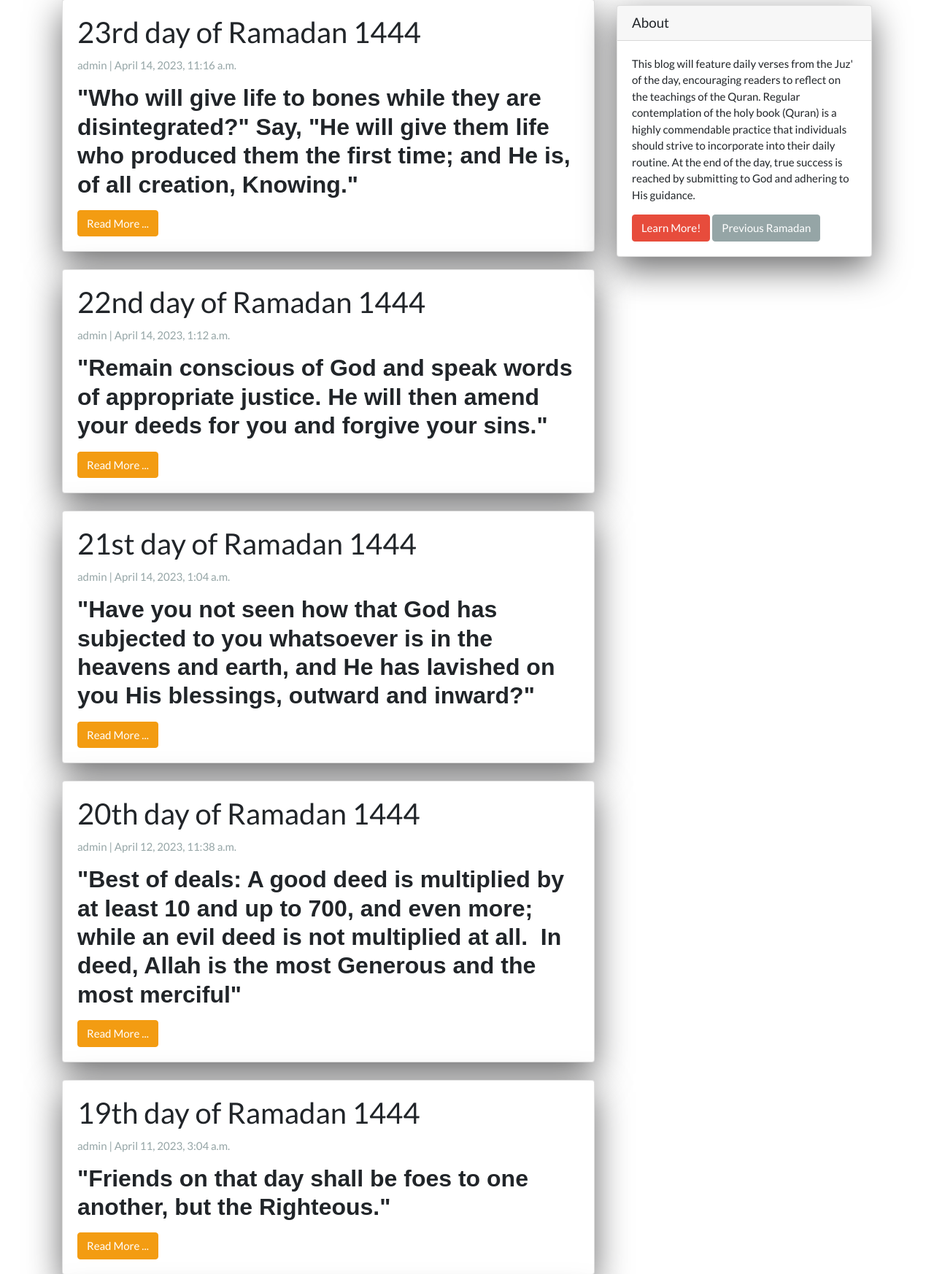
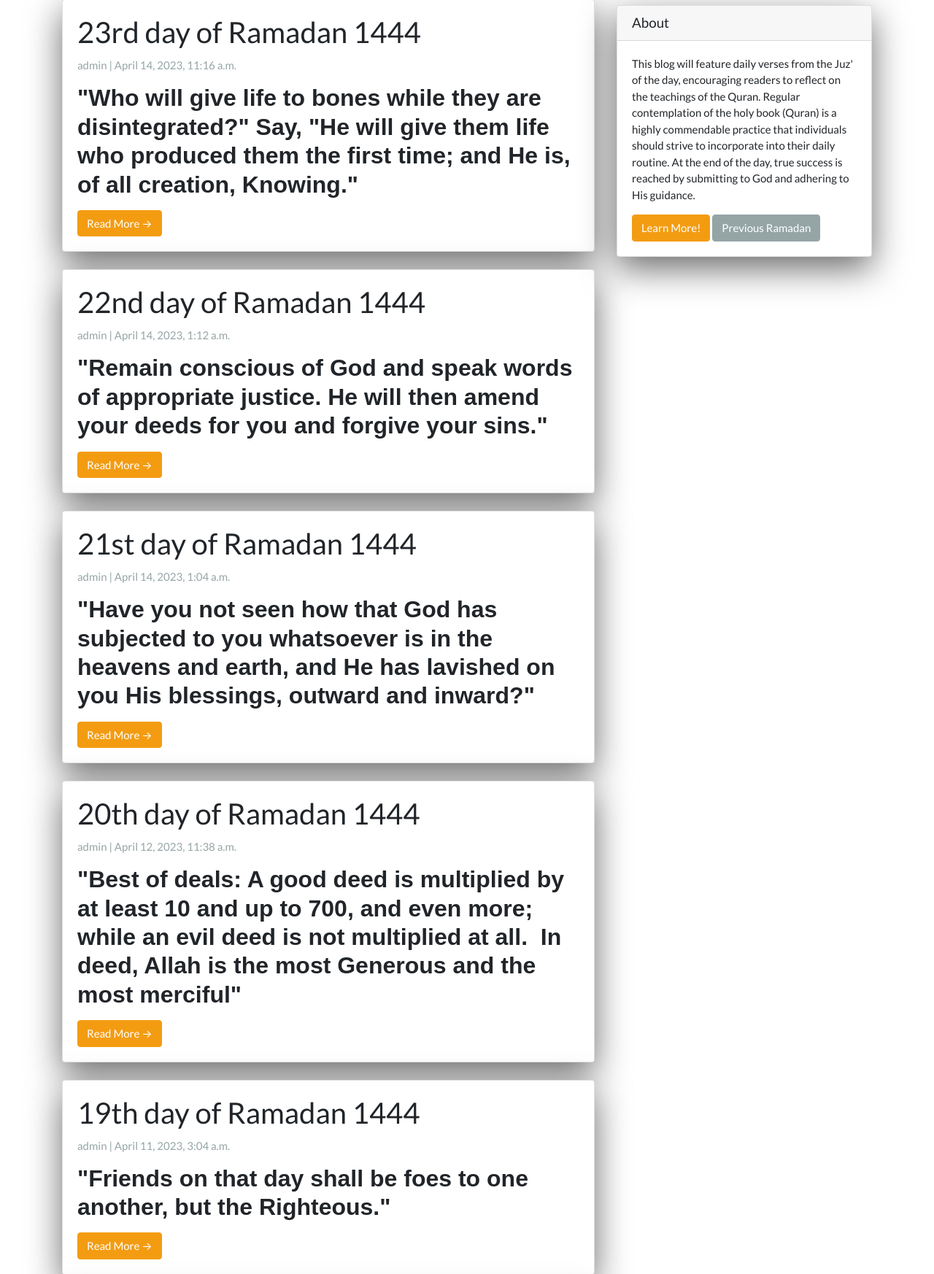
Before and after one commit to Redwa/QuranBlog, a Django app: page / in a window 1280 px wide. Shown: the part 212-1958 px from the top of the page at 73% size. Run offline with Django 3.2, Linux system fonts and the light colour scheme; data comes from the database, SQL or seed files in the repository; some libraries are stand-ins or nearby versions.

Commit message:
added btn-warning to sidebar and index right arrow

```diff
--- a/App/templates/index.html
+++ b/App/templates/index.html
@@ -23,7 +23,7 @@
           <h2 class="card-title">{{ post.title }}</h2>
           <p class="card-text text-muted h6">{{ post.author }} | {{ post.created_on}} </p>
           <p class="card-text">{{post.summary | safe}}</p> <!--lice:":200" -->
-          <a href="{% url 'post_detail' post.slug  %}" class="btn btn-warning">Read More ...</a>
+          <a href="{% url 'post_detail' post.slug  %}" class="btn btn-warning">Read More &RightArrow;</a>
         </div>
       </div>
       {% endfor %}
--- a/App/templates/sidebar.html
+++ b/App/templates/sidebar.html
@@ -12,7 +12,7 @@
     <h5 class="card-header">About</h5>
     <div class="card-body">
       <p class="card-text">This blog will feature daily verses from the Juz' of the day, encouraging readers to reflect on the teachings of the Quran.  Regular contemplation of the holy book (Quran) is a highly commendable practice that individuals should strive to incorporate into their daily routine.  At the end of the day, true success is reached by submitting to God and adhering to His guidance.</p>
-      <a href="https://www.altafsir.com/Languages.asp?LanguageID=2" target="_blank" class="btn btn-danger">Learn More!</a>
+      <a href="https://www.altafsir.com/Languages.asp?LanguageID=2" target="_blank" class="btn btn-warning">Learn More!</a>
       <a href="https://alquran.blog" target="_blank" class="btn btn-secondary">Previous Ramadan</a>
     </div>
   </div>
```
Also changed, not shown: App/templates/base.html (+0 -19 lines).
